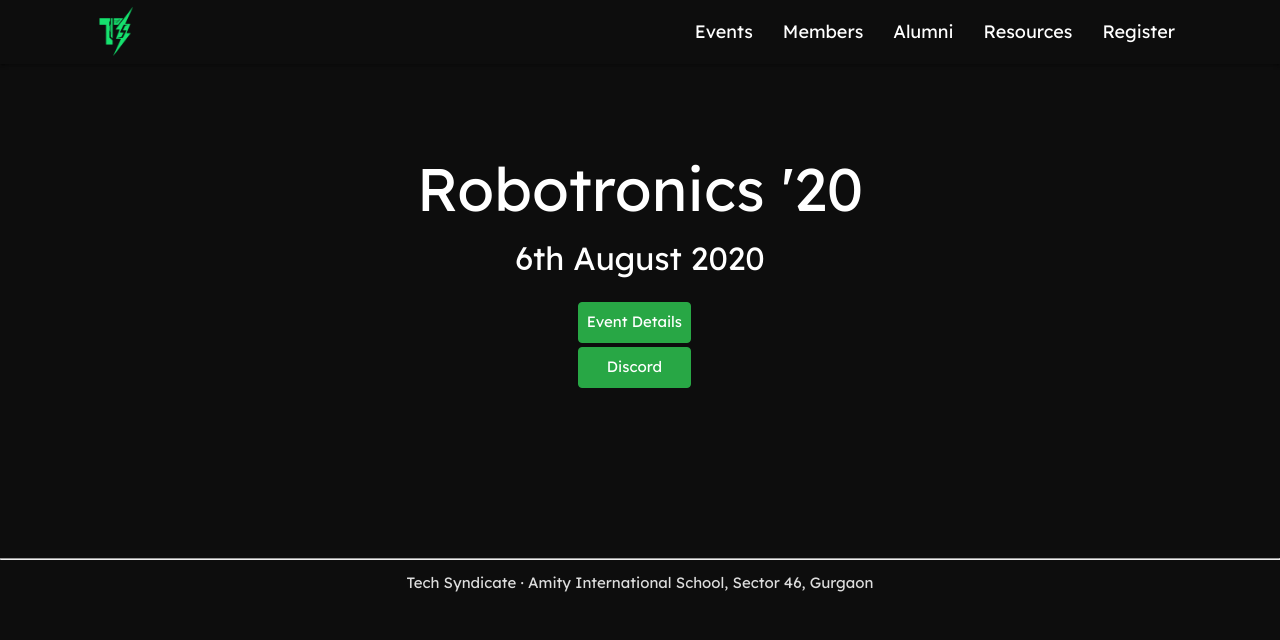
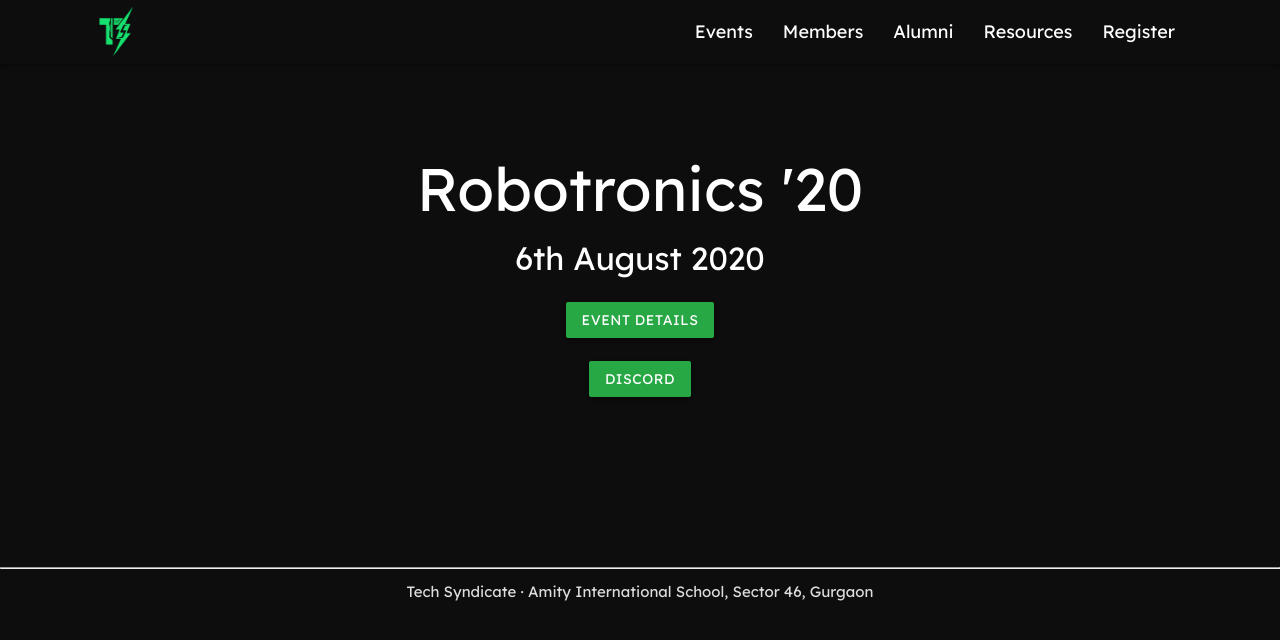
Before and after one commit to techsyndicate/techsyndicate.github.io, a React (Create React App) app: page / in a window 1280 px wide. Shown: the top 640 px of the page. Built offline with nearby package versions, Linux system fonts and the light colour scheme.

Commit message:
Update sidenav

```diff
--- a/src/App.css
+++ b/src/App.css
@@ -11,6 +11,19 @@ nav li a {
 
 nav .brand-logo {
   padding: 6px 0 3px 0;
+}
+
+.sidenav {
+  background-color: #0d0d0d;
+  color: #fff;
+}
+
+.sidenav li a {
+  color: #fff;
+}
+
+.sidenav li {
+  color: #fff;
 }
 
 .row .col {
@@ -185,9 +198,11 @@ input[type='checkbox']{
   margin: 50px 0;
 }
 
-.landing-buttons {
+.landing-button {
+  background-color: #28a745;
   display: block;
-  margin: 0 40%;
+  margin: auto;
+  width: max-content;
 }
 
 .discord {
--- a/src/components/navbar.js
+++ b/src/components/navbar.js
@@ -24,6 +24,7 @@ class Navbar extends Component {
             <li><Link className="sidenav-close" to="/members">Members</Link></li>
             <li><Link className="sidenav-close" to="/alumni">Alumni</Link></li>
             <li><Link className="sidenav-close" to="/resources">Resources</Link></li>
+            <li><a href="https://ctrl.gq/register">Register</a></li>
           </ul>
           </>
         )
--- a/src/data/events.js
+++ b/src/data/events.js
@@ -6,33 +6,33 @@ const Events = [
         eligibility: 'IX-XII',
         participants: '3',
         description: <p>A classic online hackathon where plagiarism is scoffed at but StackOverflow is the way to go. <br/>
-        Only six teams will be selected for the onsite event. Submit the URL of your Git repository and your website to <a href="mailto:hack@techsyndicate.co">hack@techsyndicate.co</a> by 25th July.<br/>Deliverables: Source code of the app/web app and a pitch deck explaining your product.<br/><br/><a href="https://ctrl.gq/hack/prelims"><div className="prompt-button">Prelims</div></a></p>,
+        Only six teams will be selected for the onsite event. Submit the URL of your Git repository and your website to <a href="mailto:hack@techsyndicate.co">hack@techsyndicate.co</a> by 25th July.<br/>Deliverables: Source code of the app/web app and a pitch deck explaining your product.<br/><br/><a href="https://ctrl.gq/hack/prelims" target="_blank" rel="noopener noreferrer"><div className="prompt-button">Prelims</div></a></p>,
     },
     {
         title: 'Designathon',
         eligibility: 'IX-XII',
         participants: '3',
         description: <p>“Design is not just what it looks like and feels like. Design is how it works.” - Steve Jobs <br/>
-        Only six teams will be selected for the onsite event. Submit the URL of an archive of your project to <a href="mailto:design@techsyndicate.co">design@techsyndicate.co</a> by 25th July.<br/>Deliverables: Branding, Video (Teaser), 3D Model, Posters<br/><br/><br/><a href="https://ctrl.gq/design/prelims"><div className="prompt-button">Prelims</div></a></p>,
+        Only six teams will be selected for the onsite event. Submit the URL of an archive of your project to <a href="mailto:design@techsyndicate.co">design@techsyndicate.co</a> by 25th July.<br/>Deliverables: Branding, Video (Teaser), 3D Model, Posters<br/><br/><br/><a href="https://ctrl.gq/design/prelims" target="_blank" rel="noopener noreferrer"><div className="prompt-button">Prelims</div></a></p>,
     },
     {
         title: 'Encryptid',
         eligibility: 'Open',
         participants: 'Open',
-        description: <p>Google is your best friend, the mods are not.<br/><br/><br/><br/><br/><br/><br/><br/><a href="https://ctrl.gq/encryptid"><br/><br/><div className="prompt-button">Format</div></a></p>,
+        description: <p>Google is your best friend, the mods are not.<br/><br/><br/><br/><br/><br/><br/><br/><a href="https://ctrl.gq/encryptid" target="_blank" rel="noopener noreferrer"><br/><br/><div className="prompt-button">Format</div></a></p>,
     },
     {
         title: 'Crossword',
         eligibility: 'IX-XII',
         participants: '2',
         description: <p>Prelims will take place on 25th July.<br/>
-        Only six teams will be selected for the final round.<br/><br/><br/><br/><br/><br/><br/><br/><br/><a href="https://ctrl.gq/cross/prelims"><div className="prompt-button">Prelims</div></a></p>
+        Only six teams will be selected for the final round.<br/><br/><br/><br/><br/><br/><br/><br/><br/><a href="https://ctrl.gq/cross/prelims" target="_blank" rel="noopener noreferrer"><div className="prompt-button">Prelims</div></a></p>
     },
     {
         title: 'Group Discussion',
         eligibility: 'IX-XII',
         participants: '1',
-        description: <p>Submit your entries at <a href="mailto:gd@techsyndicate.co">gd@techsyndicate.co</a> by 25th July.<br/><br/>Deliverables: A video of you discussing your views on the topic.<br/><br/><br/><br/><br/><br/><br/><a href="https://ctrl.gq/gd/prelims"><div className="prompt-button">Prelims</div></a></p>,
+        description: <p>Submit your entries at <a href="mailto:gd@techsyndicate.co">gd@techsyndicate.co</a> by 25th July.<br/><br/>Deliverables: A video of you discussing your views on the topic.<br/><br/><br/><br/><br/><br/><br/><a href="https://ctrl.gq/gd/prelims" target="_blank" rel="noopener noreferrer"><div className="prompt-button">Prelims</div></a></p>,
     },
     {
         title: 'Surprise',
@@ -44,19 +44,19 @@ const Events = [
         title: 'Audio Mixing',
         eligibility: 'IX-XII',
         participants: '1',
-        description: <p>Audio Mixing is all about using a variety of sounds to create a good sounding track. That is pretty much what you need to do for this particular event. Submit your entries at <a href="mailto:audio@techsyndicate.co">audio@techsyndicate.co</a> by 28th July.<br/><br/>Deliverables: A zip file containing the project file, samples used, and a README.<br/><br/><a href="https://ctrl.gq/audio"><div className="prompt-button">Format</div></a></p>,
+        description: <p>Audio Mixing is all about using a variety of sounds to create a good sounding track. That is pretty much what you need to do for this particular event. Submit your entries at <a href="mailto:audio@techsyndicate.co">audio@techsyndicate.co</a> by 28th July.<br/><br/>Deliverables: A zip file containing the project file, samples used, and a README.<br/><br/><a href="https://ctrl.gq/audio" target="_blank" rel="noopener noreferrer"><div className="prompt-button">Format</div></a></p>,
     },
     {
         title: 'Sr Robotics',
         eligibility: 'IX-XII',
         participants: '2',
-        description: <p>A virtual robotics competition testing your programming and logic building skills. The team which scores maximum points in least time will be the winner.<br/><br/>Submit your entries at <a href="robotics@techsyndicate.co">robotics@techsyndicate.co</a> by 28th July.<br/><br/><br/><br/><a href="https://ctrl.gq/srrobotics"><div className="prompt-button">Format</div></a></p>,
+        description: <p>A virtual robotics competition testing your programming and logic building skills. The team which scores maximum points in least time will be the winner.<br/><br/>Submit your entries at <a href="robotics@techsyndicate.co">robotics@techsyndicate.co</a> by 28th July.<br/><br/><br/><br/><a href="https://ctrl.gq/srrobotics" target="_blank" rel="noopener noreferrer"><div className="prompt-button">Format</div></a></p>,
     },
     {
         title: 'Jr Robotics',
         eligibility: 'V-VIII',
         participants: '2',
-        description: <p>Submit your entries <a href="https://ctrl.gq/jrrobosub">here</a> latest by 28th July.<br/><br/>Deliverables: A video of max 3 minutes depicting the construction and working of the prototype<br/><br/><br/><br/><br/><br/><a href="https://ctrl.gq/jrrobotics"><div className="prompt-button">Format</div></a></p>,
+        description: <p>Submit your entries <a href="https://ctrl.gq/jrrobosub">here</a> latest by 28th July.<br/><br/>Deliverables: A video of max 3 minutes depicting the construction and working of the prototype<br/><br/><br/><br/><br/><br/><a href="https://ctrl.gq/jrrobotics" target="_blank" rel="noopener noreferrer"><div className="prompt-button">Format</div></a></p>,
         prompt: 'https://ctrl.gq/jrrobotics'
     },
     {
@@ -64,7 +64,7 @@ const Events = [
         eligibility: 'VII-VIII',
         participants: '2',
         description: <p>Prelims will take place on 28th July.<br/>
-        Only six teams will be selected for the final round.<br/><br/><br/><br/><a href="https://ctrl.gq/jrquiz/prelims"><div className="prompt-button">Prelims</div></a></p>
+        Only six teams will be selected for the final round.<br/><br/><br/><br/><a href="https://ctrl.gq/jrquiz/prelims" target="_blank" rel="noopener noreferrer"><div className="prompt-button">Prelims</div></a></p>
     },
     {
         title: 'Adobe Spark',
--- a/src/pages/events.js
+++ b/src/pages/events.js
@@ -17,7 +17,7 @@ class EventsPage extends Component {
             />
             <div className="row flex">
                 {data.map(event => (
-                    <div className="col l4">
+                    <div className="col l4" key={event.title}>
                         <Card
                           title={event.title}
                           eligibility={event.eligibility}
--- a/src/pages/index.js
+++ b/src/pages/index.js
@@ -1,6 +1,6 @@
 import React, { Component } from "react";
 import { Helmet } from "react-helmet";
-import { Row, Col } from "react-materialize";
+import { Row, Button } from "react-materialize";
 
 class IndexPage extends Component {
     render(){
@@ -13,8 +13,8 @@ class IndexPage extends Component {
                 <div className="landing-title">Robotronics '20</div>
                 <div className="landing-date">6th August 2020</div>
                 <Row>
-                    <Col m={12}><a href="https://ctrl.gq/eventdetails"><div className="prompt-button">Event Details</div></a></Col><br/><br/>
-                    <Col m={12}><a href="https://ctrl.gq/tsdiscord"><div className="prompt-button discord">Discord</div></a></Col>
+                    <Button href="https://ctrl.gq/eventdetails" node="a" waves="light" className="landing-button">Event details</Button><br/>
+                    <Button href="https://ctrl.gq/tsdiscord" node="a" waves="light" className="landing-button">Discord</Button>
                 </Row>
             </div>
             <br/><br/><br/><br/>
```
